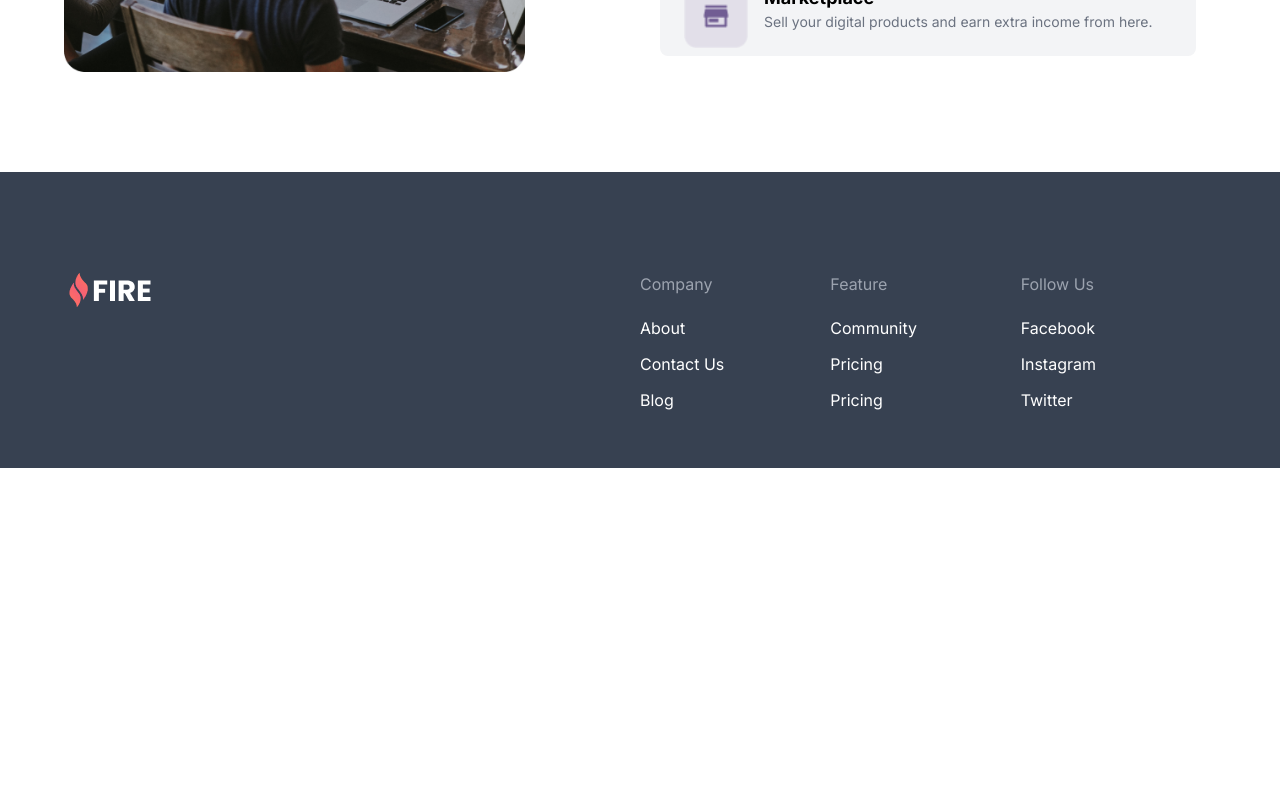
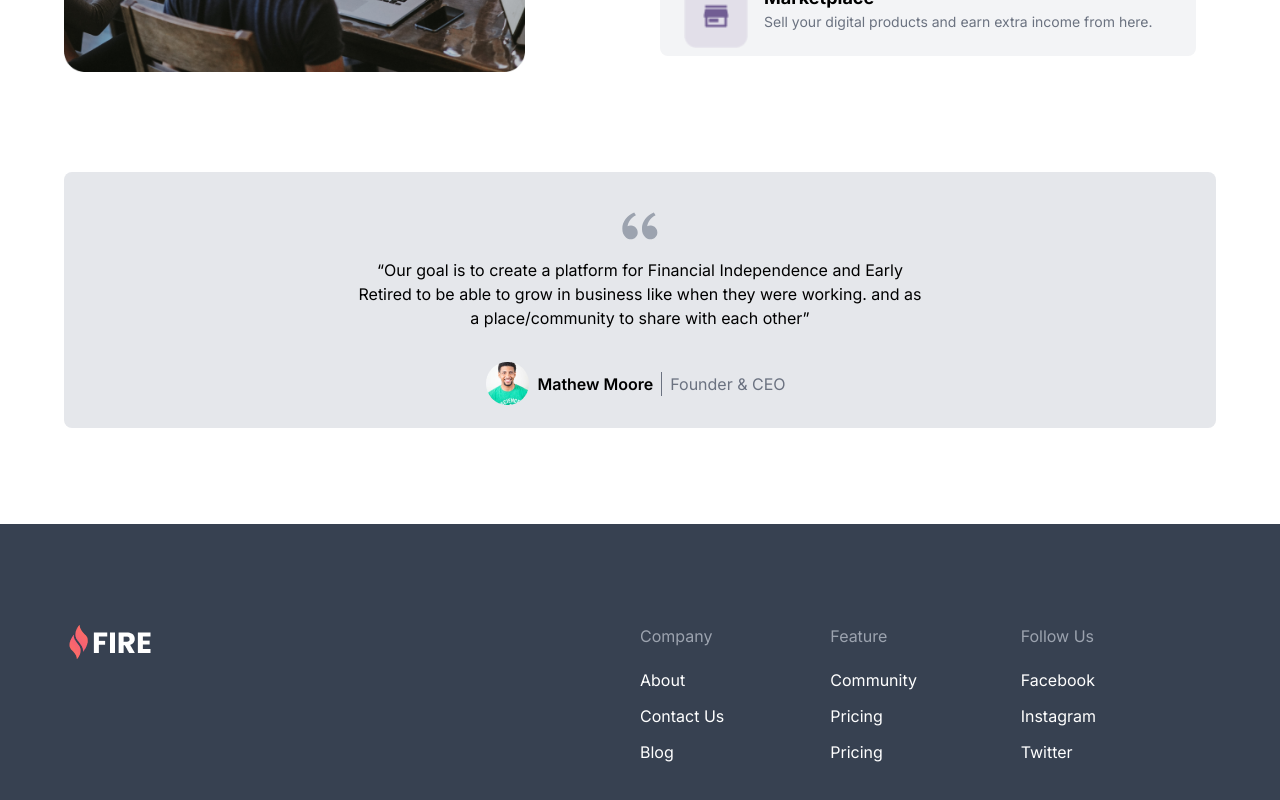
Before and after one commit to pally0091/fire-commiunity, a React (Vite) app: page /about in a window 1280 px wide. Shown: the part 741-1541 px from the top of the page. Before the commit the page ends 1209 px from the top, so only its background shows below. Built offline with nearby package versions, Linux system fonts and the light colour scheme.

Commit message:
ceo message section done

```diff
--- a/src/Components/PageComponents/About.jsx
+++ b/src/Components/PageComponents/About.jsx
@@ -6,6 +6,8 @@ import i1 from "../../assets/image 6.png";
 import ic1 from "../../assets/icons/icon 3.png";
 import ic2 from "../../assets/icons/icon 2.png";
 import ic3 from "../../assets/icons/icon 1.png";
+import frame from "../../assets/Frame.svg";
+import ceo from "../../assets/Ellipse 6.png";
 
 const About = () => {
   return (
@@ -93,6 +95,32 @@ const About = () => {
           </div>
         </div>
       </div>
+      {/* ceo message  */}
+      <div className="bg-[#E5E7EB] rounded-lg px-[25%] py-[2%] mt-24">
+        <div className="w-12 mx-auto my-2">
+          <img
+            src={frame}
+            alt=""
+          />
+        </div>
+        <p className="my-2">
+          “Our goal is to create a platform for Financial Independence and Early
+          Retired to be able to grow in business like when they were working.
+          and as a place/community to share with each other”
+        </p>
+        <div className="flex items-center justify-center mt-8">
+          <div>
+            <img
+              src={ceo}
+              alt=""
+            />
+          </div>
+          <p className="mx-2 font-semibold">Mathew Moore</p>
+          <p className="px-2 border-s border-[#6B7280] text-[#6B7280]">
+            Founder & CEO
+          </p>
+        </div>
+      </div>
     </div>
   );
 };
```
Also changed, not shown: src/assets/Ellipse 6.png (added), src/assets/Frame.svg (added).
